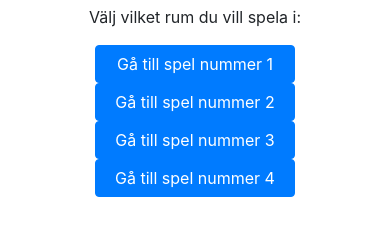
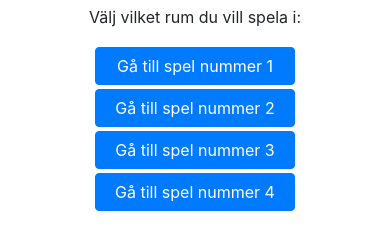
Before and after one commit to rundtjan/boardgames, a website: page public/menu.html in a window 390 px wide. Shown: the part 80-330 px from the top of the page. Drawn offline with nearby package versions, Linux system fonts and the light colour scheme; files that its build step writes are made by us from their sources; no server answers; files whose address does not match are found by name.

Commit message:
menyn mobil margins

```diff
--- a/public/css/main.css
+++ b/public/css/main.css
@@ -14,7 +14,6 @@
 .room {
 	width: 200px;
 	margin: 2px;
-	margin: auto;
 }
 
 .menyn {
@@ -27,6 +26,9 @@
 @media screen and (max-width: 400px) {
 	.menyn {
 		width:300px;
+	}
+	.room {
+		margin: 2px auto;
 	}
   }
 
```
